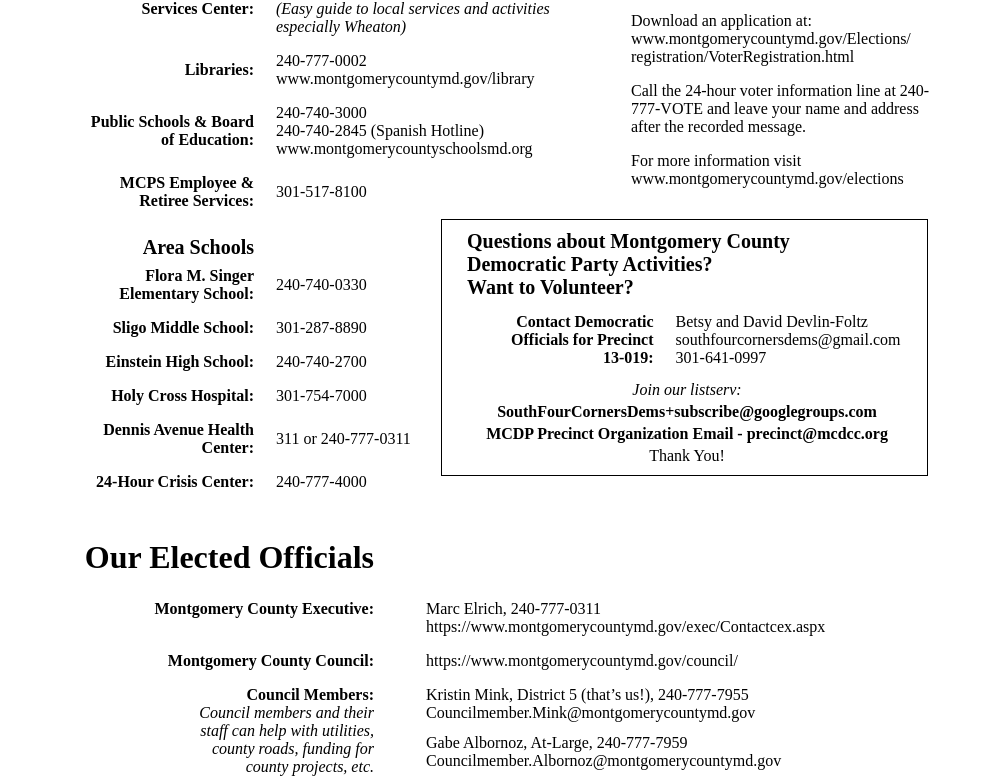
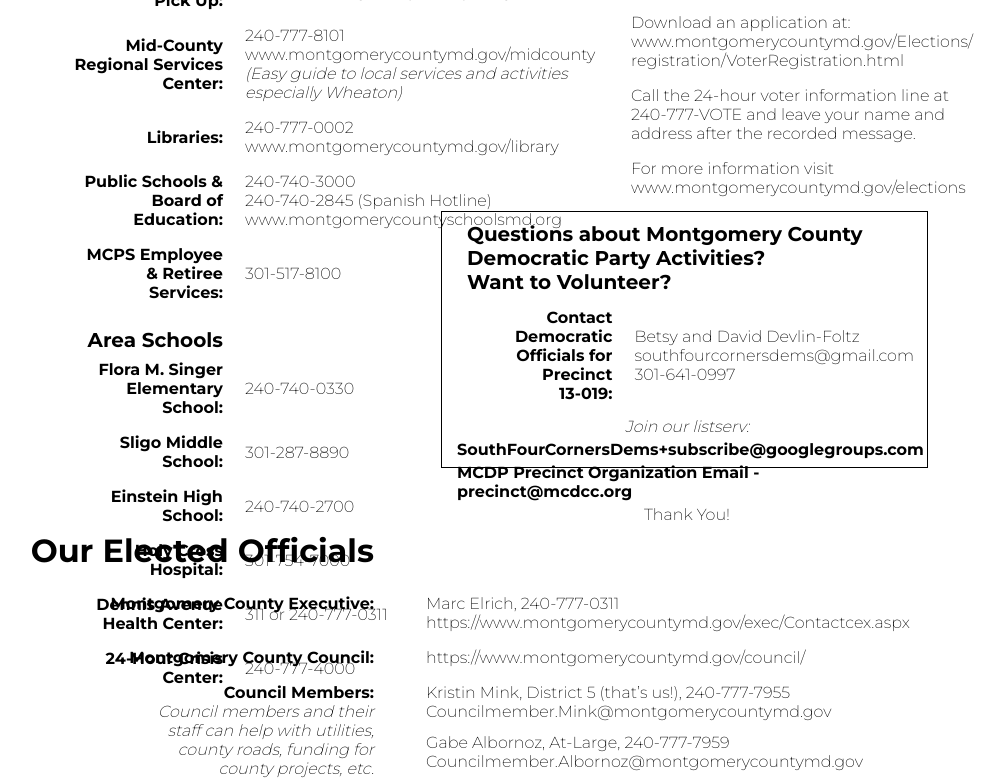
Before and after one commit to alsolecki/15_Flier, a React (Vite) app: page / in a window 1280 px wide. Shown: the part 771-1553 px from the top of the page, without its empty margins (129-1134 px from the left). Built offline with nearby package versions, Linux system fonts and the light colour scheme.

Commit message:
fixed css

```diff
--- a/src/index.css
+++ b/src/index.css
@@ -5,10 +5,19 @@
     --third-color: rgb(56, 118, 163);
   }
 
-html {
+
+  html {
+    box-sizing: border-box;
+    background: #ffffff;
+    font-family: 'Montserrat', sans-serif;
     font-size: 100%;
-    box-sizing: border-box;
-}
+    font-weight: 200;
+  }
+
+  body {
+    margin: 0;
+  }
+
 
 h1 {
     font-size: 3em;
```
